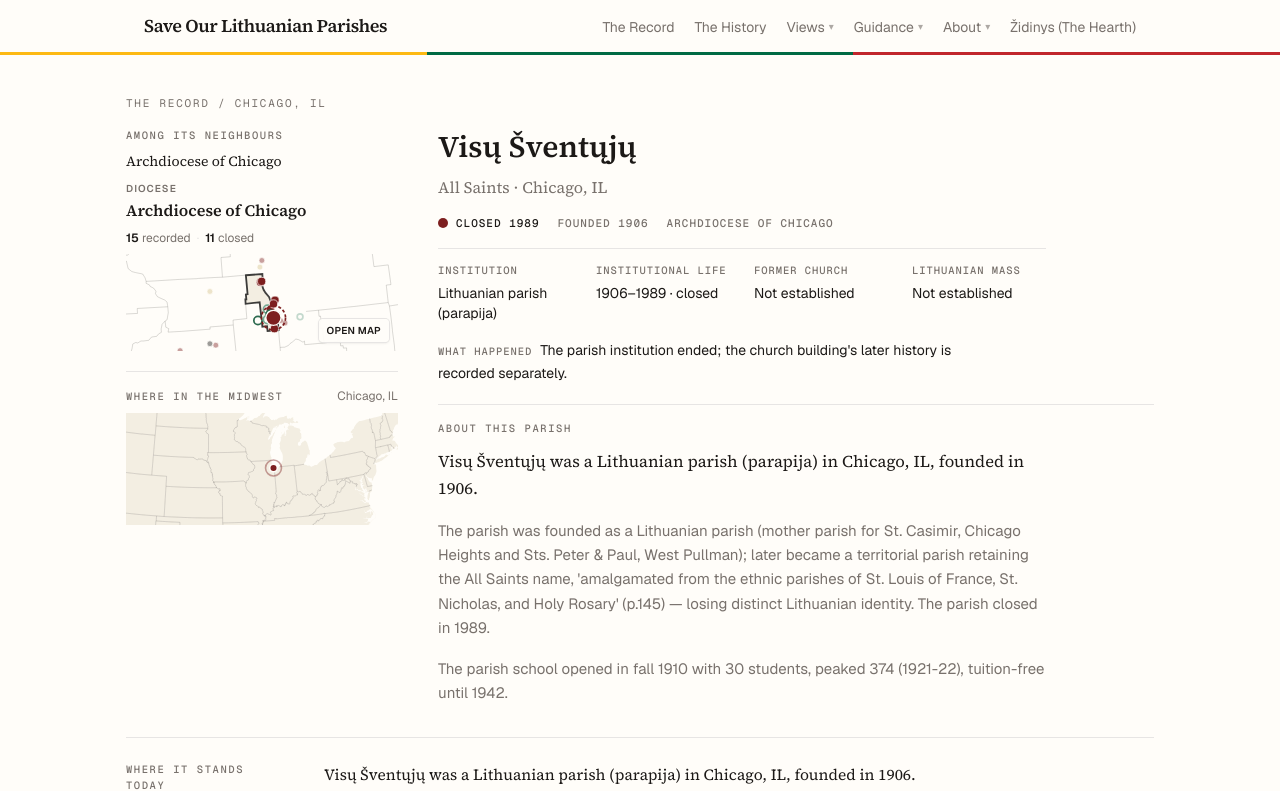
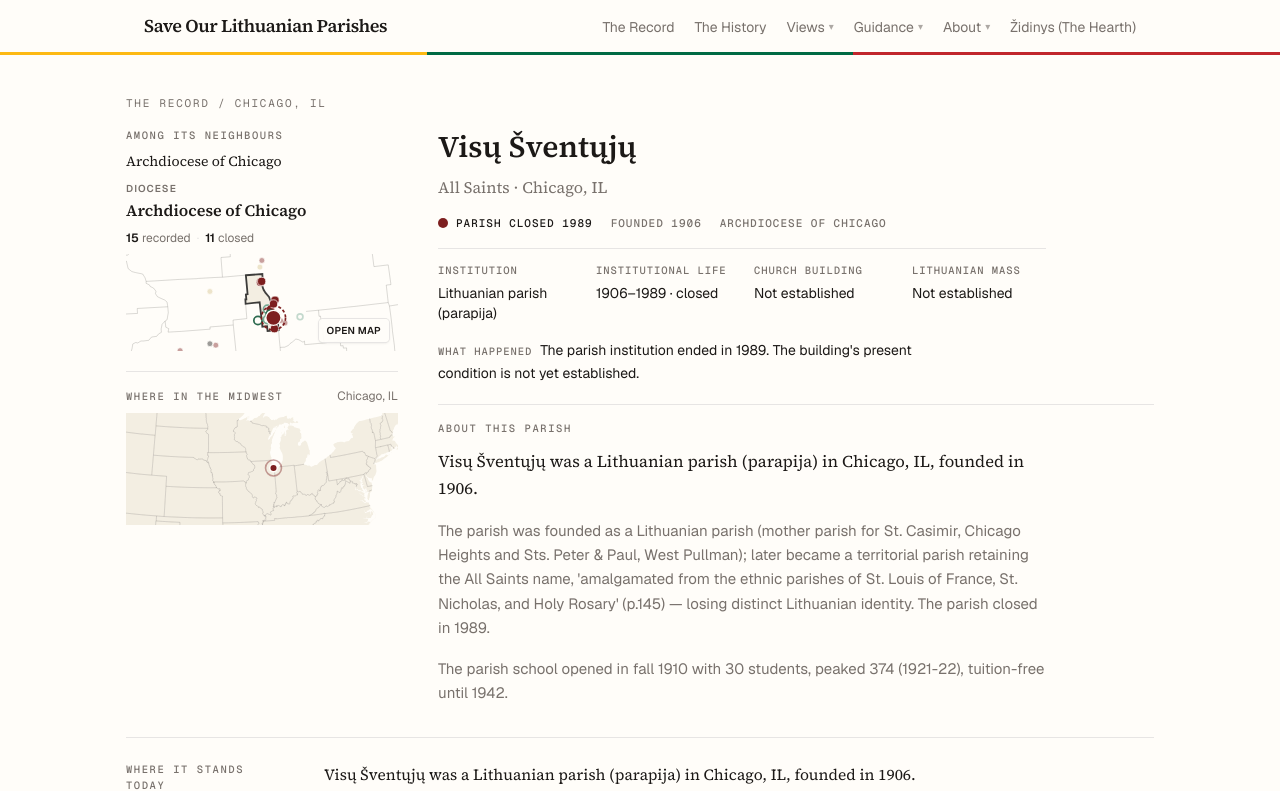
Before and after one commit to LietuvaAI/save-our-lithuanian-parishes, a Next.js app: page /parishes/all-saints-chicago-il in a window 1280 px wide. Shown: the top 791 px of the page. Built offline with nearby package versions, Linux system fonts and the light colour scheme.

Commit message:
fix: separate parish and church outcomes

```diff
--- a/app/parishes/[slug]/page.tsx
+++ b/app/parishes/[slug]/page.tsx
@@ -371,25 +371,43 @@ export default async function ParishPage({
     worshipSites.find(
       (site) => !site.demolishedYear && /present/i.test(site.range ?? ""),
     ) ?? activeWorshipSite;
-  const selectedWorshipSite = standingSite ?? activeWorshipSite;
+  // A demolished church is still the institution's church building. Do not
+  // replace its identity with the outcome label merely because no site stands.
+  const selectedWorshipSite =
+    standingSite ?? activeWorshipSite ?? worshipSites[0] ?? null;
   const standingSiteYear = selectedWorshipSite?.range?.match(/(\d{4})/)?.[1] ?? null;
-  const institutionEnded =
-    closedYear !== null ||
-    ["closed", "demolished", "repurposed", "transferred"].includes(endState);
+  const fallbackBuildingOutcome = readableBuildingStatus(
+    buildingFate,
+    caseRecord?.buildingStatus ?? null,
+  );
+  const buildingOutcome =
+    selectedWorshipSite?.outcome &&
+    !/^not established$/i.test(selectedWorshipSite.outcome)
+      ? selectedWorshipSite.outcome
+      : fallbackBuildingOutcome;
   const currentChurch =
-    caseRecord?.profile?.currentSite?.value ??
     (recordType === "misija"
-      ? (activeWorshipSite?.name ?? "Not established")
+      ? (caseRecord?.profile?.currentSite?.value ??
+        activeWorshipSite?.name ??
+        "Not established")
       : (selectedWorshipSite?.name ??
-        readableBuildingStatus(
-          buildingFate,
-          caseRecord?.buildingStatus ?? null,
-        )));
-  const currentChurchDetail =
+        caseRecord?.profile?.currentSite?.value ??
+        "Not established"));
+  const rawCurrentChurchDetail =
     caseRecord?.profile?.currentSite?.detail ??
     parishCampaign?.profile?.siteDetail ??
-    selectedWorshipSite?.outcome ??
     null;
+  const currentChurchDetail =
+    rawCurrentChurchDetail &&
+    buildingOutcome &&
+    rawCurrentChurchDetail
+      .toLowerCase()
+      .startsWith(buildingOutcome.toLowerCase())
+      ? rawCurrentChurchDetail
+          .slice(buildingOutcome.length)
+          .replace(/^\s*[\u00b7:;,-]\s*/, "")
+          .replace(/^./, (character) => character.toUpperCase())
+      : rawCurrentChurchDetail;
   const renderedWorshipSites =
     recordType === "misija" || !isUsProjection ? [] : worshipSites;
   const renderedRelatedRecords = !isUsProjection ? [] : relatedRecords;
@@ -564,10 +582,25 @@ export default async function ParishPage({
     : recordType === "misija" && endState === "active_parish"
       ? "Active Lithuanian mission"
       : END_STATE_LABEL[endState];
+  const closedInstitutionLabel = /congregation/i.test(institution)
+    ? "Congregation closed"
+    : /mission/i.test(institution)
+      ? "Mission closed"
+      : "Parish closed";
   const statusLabel =
-    !researchOnly && endState === "closed" && closedYear
-      ? `${baseStatusLabel} ${institutionDates?.closedDisplay ?? closedYear}`
+    !researchOnly && ["closed", "demolished", "repurposed"].includes(endState)
+      ? `${closedInstitutionLabel}${closedYear ? ` ${closedYear}` : ""}`
       : baseStatusLabel;
+  const buildingStatusLabel =
+    !researchOnly && buildingOutcome && !/^not established$/i.test(buildingOutcome)
+      ? /^demolished\b/i.test(buildingOutcome)
+        ? `Church ${buildingOutcome.toLowerCase()}`
+        : /^repurposed\b/i.test(buildingOutcome)
+          ? `Church ${buildingOutcome.toLowerCase()}`
+          : /^standing\b/i.test(buildingOutcome)
+            ? "Church standing"
+            : `Church \u00b7 ${buildingOutcome}`
+      : null;
 
   const imageCaption = [
     isLineDrawing ? "Line art" : "Photograph",
@@ -603,7 +636,7 @@ export default async function ParishPage({
     timelineEvents: parishTimeline?.events ?? [],
     existed: institutionDates?.existed ?? null,
     currentChurch,
-    currentChurchLabel: caseRecord?.profile?.currentSite?.label ?? null,
+    buildingOutcome,
     currentChurchDetail,
     currentChurchHref: caseRecord?.profile?.currentSite?.href ?? null,
     formerChurch: caseRecord?.profile?.formerSite ?? null,
@@ -613,7 +646,6 @@ export default async function ParishPage({
     lithuanianMassHref: campaignLiturgy?.href ?? caseLiturgy?.href ?? null,
     worshipLabel,
     recordType,
-    institutionEnded,
     institutionTransition,
     institutionalLifeOverride:
       caseRecord?.profile?.institutionalLife ?? null,
@@ -732,6 +764,14 @@ export default async function ParishPage({
               {!researchOnly && <EndStateDot value={endState} />}
               {statusLabel}
             </span>
+            {buildingStatusLabel && (
+              <span
+                data-profile-building-status
+                className="text-muted"
+              >
+                {buildingStatusLabel}
+              </span>
+            )}
             {recordType !== "misija" && institutionDates?.foundedUnresolved ? (
               <span className="text-muted">Founding year unresolved</span>
             ) : recordType !== "misija" && institutionDates?.foundedYear ? (
--- a/lib/parish-profile-view.ts
+++ b/lib/parish-profile-view.ts
@@ -77,9 +77,9 @@ interface ParishProfileViewInput {
   timelineEvents: ProfileTimelineEvent[];
   /** Institution lifecycle as the canonical projection states it. */
   existed: string | null;
-  /** The standing church and its own dedication year — a building fact, labelled as one. */
+  /** The institution's principal church site, whether standing or demolished. */
   currentChurch: string | null;
-  currentChurchLabel: string | null;
+  buildingOutcome: string | null;
   currentChurchDetail: string | null;
   currentChurchHref: string | null;
   formerChurch: {
@@ -93,7 +93,6 @@ interface ParishProfileViewInput {
   lithuanianMassHref: string | null;
   worshipLabel: "Lithuanian Mass" | "Lithuanian worship";
   recordType: string;
-  institutionEnded: boolean;
   institutionTransition: InstitutionTransition;
   institutionalLifeOverride: string | null;
   institutionalSummaryOverride: string | null;
@@ -301,7 +300,10 @@ function facts(input: ParishProfileViewInput): ParishProfileFact[] {
     ];
   }
 
-  const existed = readableLifecycleRange(
+  const existed =
+    input.founded === null && input.closed
+      ? `Founding year unresolved \u00b7 ended ${input.closed}`
+      : readableLifecycleRange(
           input.existed ??
             (input.founded
               ? input.closed
@@ -324,7 +326,9 @@ function facts(input: ParishProfileViewInput): ParishProfileFact[] {
           : input.endState === "transferred"
           ? `${existed} \u00b7 Lithuanian parish ended`
           : ["closed", "demolished", "repurposed"].includes(input.endState)
-            ? `${existed} \u00b7 closed`
+            ? /\bended\b/i.test(existed)
+              ? existed
+              : `${existed} \u00b7 closed`
             : existed);
 
   return [
@@ -334,19 +338,19 @@ function facts(input: ParishProfileViewInput): ParishProfileFact[] {
       value: institutionalLife,
     },
     {
-      label:
-        input.currentChurchLabel ??
-        (input.institutionEnded &&
-        (!input.currentChurchDetail ||
-          /^(demolished|not established|none recorded)/i.test(
-            input.currentChurchDetail,
-          ))
-            ? "Former church"
-            : input.institutionEnded
-              ? "Church today"
-              : "Current church"),
+      label: "Church building",
       value: input.currentChurch ?? input.building ?? "Not established",
-      detail: input.currentChurchDetail,
+      detail: [
+        input.buildingOutcome
+          ? `Building status \u00b7 ${input.buildingOutcome}`
+          : null,
+        input.currentChurchDetail &&
+        input.currentChurchDetail !== input.buildingOutcome
+          ? input.currentChurchDetail
+          : null,
+      ]
+        .filter(Boolean)
+        .join(" \u00b7 ") || null,
       href: input.currentChurchHref,
       secondary: input.formerChurch,
     },
@@ -392,7 +396,22 @@ function institutionalSummary(input: ParishProfileViewInput) {
     return "The record does not yet establish a final institutional outcome.";
   }
   if (["closed", "demolished", "repurposed"].includes(input.endState)) {
-    return "The parish institution ended; the church building's later history is recorded separately.";
+    const ended = input.closed
+      ? `The parish institution ended in ${input.closed}.`
+      : "The parish institution ended.";
+    if (/^demolished\b/i.test(input.buildingOutcome ?? "")) {
+      const year = input.buildingOutcome?.match(/\b(\d{4})\b/)?.[1];
+      return `${ended} Its church building was demolished${year ? ` in ${year}` : ""}.`;
+    }
+    if (/^repurposed\b/i.test(input.buildingOutcome ?? "")) {
+      return /standing/i.test(input.buildingOutcome ?? "")
+        ? `${ended} Its former church was repurposed and remains standing.`
+        : `${ended} Its former church was repurposed.`;
+    }
+    if (/^standing\b/i.test(input.buildingOutcome ?? "")) {
+      return `${ended} Its former church remains standing.`;
+    }
+    return `${ended} The building's present condition is not yet established.`;
   }
   return "The institution is documented, but its present status is still being verified.";
 }
--- a/lib/parish-record-graph.ts
+++ b/lib/parish-record-graph.ts
@@ -151,6 +151,9 @@ function siteOutcome(site: BuildingSiteHistoryRow): string {
   }
   const lifecycleOutcome = site.lifecycle_text?.end;
   if (typeof lifecycleOutcome === "string" && lifecycleOutcome.trim()) {
+    if (/active.*worship site|worship site.*active/i.test(lifecycleOutcome)) {
+      return "Standing, active worship site";
+    }
     return `${lifecycleOutcome.charAt(0).toUpperCase()}${lifecycleOutcome.slice(1)}`;
   }
   return "Not established";
--- a/scripts/verify-profile-layout.mjs
+++ b/scripts/verify-profile-layout.mjs
@@ -186,13 +186,11 @@ const requiredFragments = [
     'input.endState === "mass_continues"',
     "continuing-Mass worship-site treatment",
   ],
-  [
-    profileViewSource,
-    '"Former church"',
-    "closed-institution former-church treatment",
-  ],
+  [profileViewSource, 'label: "Church building"', "shared church-building fact"],
+  [profileViewSource, "Building status", "explicit building outcome"],
   [pageSource, "survivedReviewThenClosed", "survived-review warning"],
   [pageSource, "currentChurchDetail", "worship-site status detail"],
+  [pageSource, "data-profile-building-status", "headline building status"],
   [pageSource, "campaignLiturgy?.detail", "campaign liturgy qualification"],
   [pageSource, "campaignLiturgy?.href", "campaign liturgy destination link"],
   [pageSource, "campaignSources", "campaign evidence ledger sources"],
@@ -469,6 +467,26 @@ if (
   errors.push("Detroit St. Anthony merge relationship drifted");
 }
 
+const ourLadyVilniusManhattan = institutionByProfile.get(
+  "/parishes/ausros-vartu-manhattan-ny",
+);
+const ourLadyVilniusManhattanSite = siteByEntityId.get(
+  "cn:building_site:our-lady-of-vilnius-broome-street-ny",
+);
+if (
+  ourLadyVilniusManhattan?.status_group !== "closed" ||
+  ourLadyVilniusManhattan?.closed?.year !== 2007 ||
+  ourLadyVilniusManhattan?.building_fate !== "demolished" ||
+  ourLadyVilniusManhattanSite?.demolished_year !== 2015 ||
+  !ourLadyVilniusManhattanSite?.condition_relationships.some(
+    (condition) => condition.relationship_type === "building-demolished",
+  )
+) {
+  errors.push(
+    "Manhattan Our Lady of Vilnius must keep parish closure and 2015 church demolition as separate canonical facts",
+  );
+}
+
 const ascensionPittsburgh = institutionByProfile.get(
   "/parishes/ascension-pittsburgh-pa",
 );
```
Lines whose indentation alone changed are shown as unchanged.
